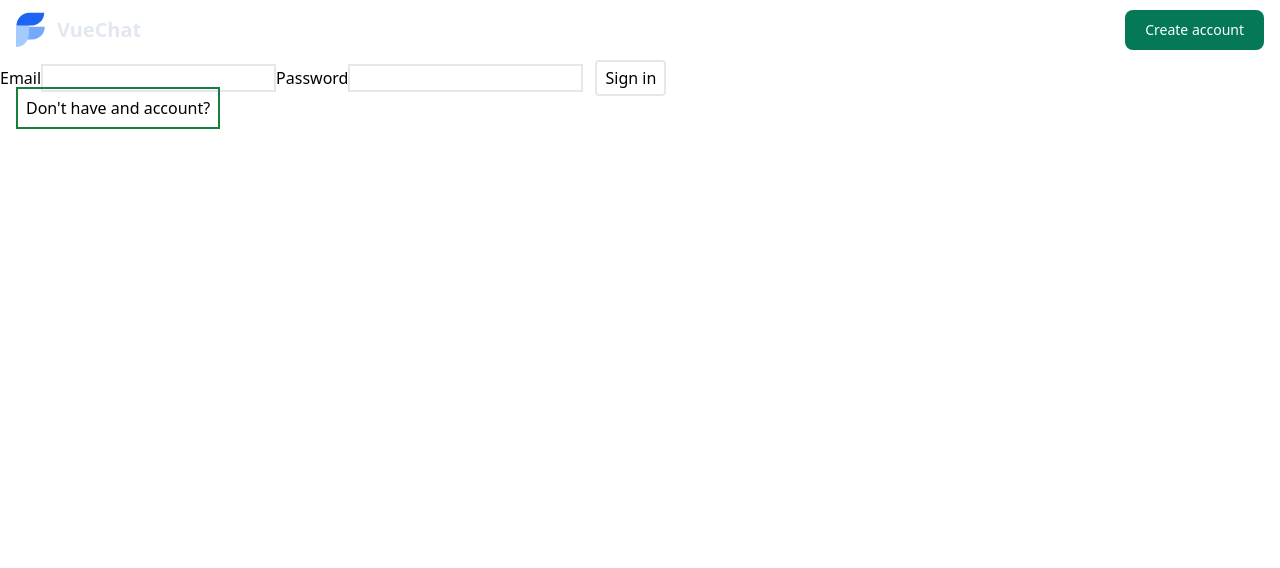
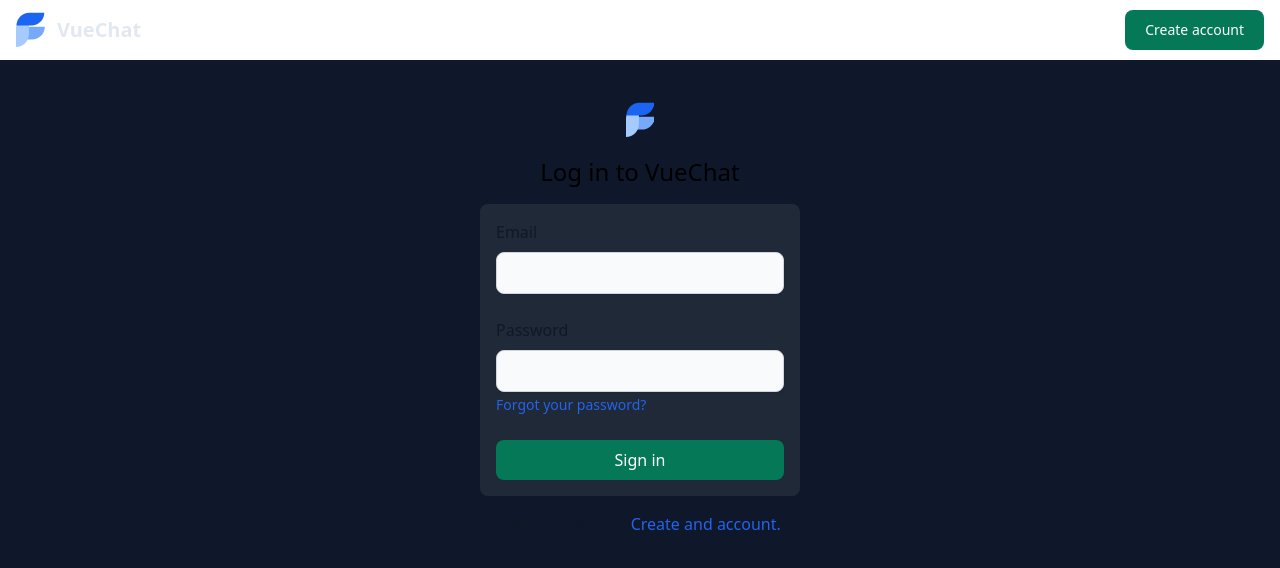
Before and after one commit to borjariveiro/vue-chat-tfg, a Vue app: page /login in a window 1280 px wide. Shown: the top 568 px of the page. Built offline with nearby package versions, Linux system fonts and the light colour scheme; no server answers.

Commit message:
style: Add style to LoginView

```diff
--- a/src/views/LoginView.vue
+++ b/src/views/LoginView.vue
@@ -1,33 +1,3 @@
-<template>
-  <section>
-    <form @submit.prevent="doLogin">
-      <label for="email">Email</label>
-      <input
-        v-model="userData.email"
-        type="text"
-        required
-        class="border-2"
-        name="email"
-        id="email"
-      />
-
-      <label for="password">Password</label>
-      <input
-        v-model="userData.password"
-        type="password"
-        required
-        class="border-2"
-        name="password"
-        id="password"
-      />
-      <button class="border-2 ml-3 px-2 py-1 rounded">Sign in</button>
-    </form>
-    <router-link class="m-4 p-2 border-2 border-green-700" to="/password_reset"
-      >Don't have and account?
-    </router-link>
-  </section>
-</template>
-
 <script setup>
 import { ref } from 'vue'
 import { useUserStore } from '@/stores/user'
@@ -66,3 +36,86 @@ function resetData() {
   userData.value.name = userData.value.email = userData.value.password = ''
 }
 </script>
+
+<template>
+  <section class="flex flex-col items-center h-screen gap-4 bg-slate-900">
+    <router-link to="/">
+      <svg
+        class="h-10 mt-10"
+        viewBox="0 0 52 72"
+        fill="none"
+        xmlns="http://www.w3.org/2000/svg"
+      >
+        <path
+          d="M1.87695 53H28.7791C41.5357 53 51.877 42.7025 51.877 30H24.9748C12.2182 30 1.87695 40.2975 1.87695 53Z"
+          fill="#76A9FA"
+        />
+        <path
+          d="M0.000409561 32.1646L0.000409561 66.4111C12.8618 66.4111 23.2881 55.9849 23.2881 43.1235L23.2881 8.87689C10.9966 8.98066 1.39567 19.5573 0.000409561 32.1646Z"
+          fill="#A4CAFE"
+        />
+        <path
+          d="M50.877 5H23.9748C11.2182 5 0.876953 15.2975 0.876953 28H27.7791C40.5357 28 50.877 17.7025 50.877 5Z"
+          fill="#1C64F2"
+        />
+      </svg>
+    </router-link>
+    <h1 class="text-2xl font-medium dark:text-emerald-400">
+      Log in to VueChat
+    </h1>
+    <form @submit.prevent="doLogin" class="p-4 bg-gray-800 rounded-lg w-80">
+      <div class="mb-6">
+        <label
+          for="email"
+          class="block mb-2 text-base font-medium text-gray-900 dark:text-gray-300"
+          >Email</label
+        >
+        <input
+          v-model="userData.email"
+          type="email"
+          required
+          name="email"
+          id="email"
+          class="shadow-sm bg-gray-50 border border-gray-300 text-gray-900 text-sm rounded-lg focus:ring-emerald-500 focus:border-emerald-500 block w-full p-2.5 dark:bg-gray-900 dark:border-gray-600 dark:placeholder-gray-400 dark:text-white dark:focus:ring-emerald-500 dark:focus:border-emerald-500 dark:shadow-sm-light"
+        />
+      </div>
+      <div class="mb-6">
+        <label
+          for="password"
+          class="block mb-2 text-base font-medium text-gray-900 dark:text-gray-300"
+          >Password</label
+        >
+        <input
+          v-model="userData.password"
+          type="password"
+          required
+          name="password"
+          id="password"
+          class="shadow-sm bg-gray-50 border border-gray-300 text-gray-900 text-sm rounded-lg focus:ring-emerald-500 focus:border-emerald-500 block w-full p-2.5 dark:bg-gray-900 dark:border-gray-600 dark:placeholder-gray-400 dark:text-white dark:focus:ring-emerald-500 dark:focus:border-emerald-500 dark:shadow-sm-light"
+        />
+        <router-link
+          to="/password_reset"
+          class="text-sm text-blue-600 hover:underline dark:text-blue-500"
+        >
+          Forgot your password?
+        </router-link>
+      </div>
+      <button
+        class="w-full px-5 py-2 text-base font-medium text-center text-white rounded-lg bg-emerald-700 hover:bg-emerald-800 focus:ring-4 focus:ring-emerald-300 dark:bg-emerald-600 dark:hover:bg-emerald-700 dark:focus:ring-emerald-800"
+      >
+        Sign in
+      </button>
+    </form>
+    <div class="text-base">
+      <label for="terms" class="font-medium text-gray-900 dark:text-gray-300">
+        New to VueChat?
+        <router-link
+          to="/register"
+          class="text-blue-600 hover:underline dark:text-blue-500"
+        >
+          Create and account.
+        </router-link>
+      </label>
+    </div>
+  </section>
+</template>
```
